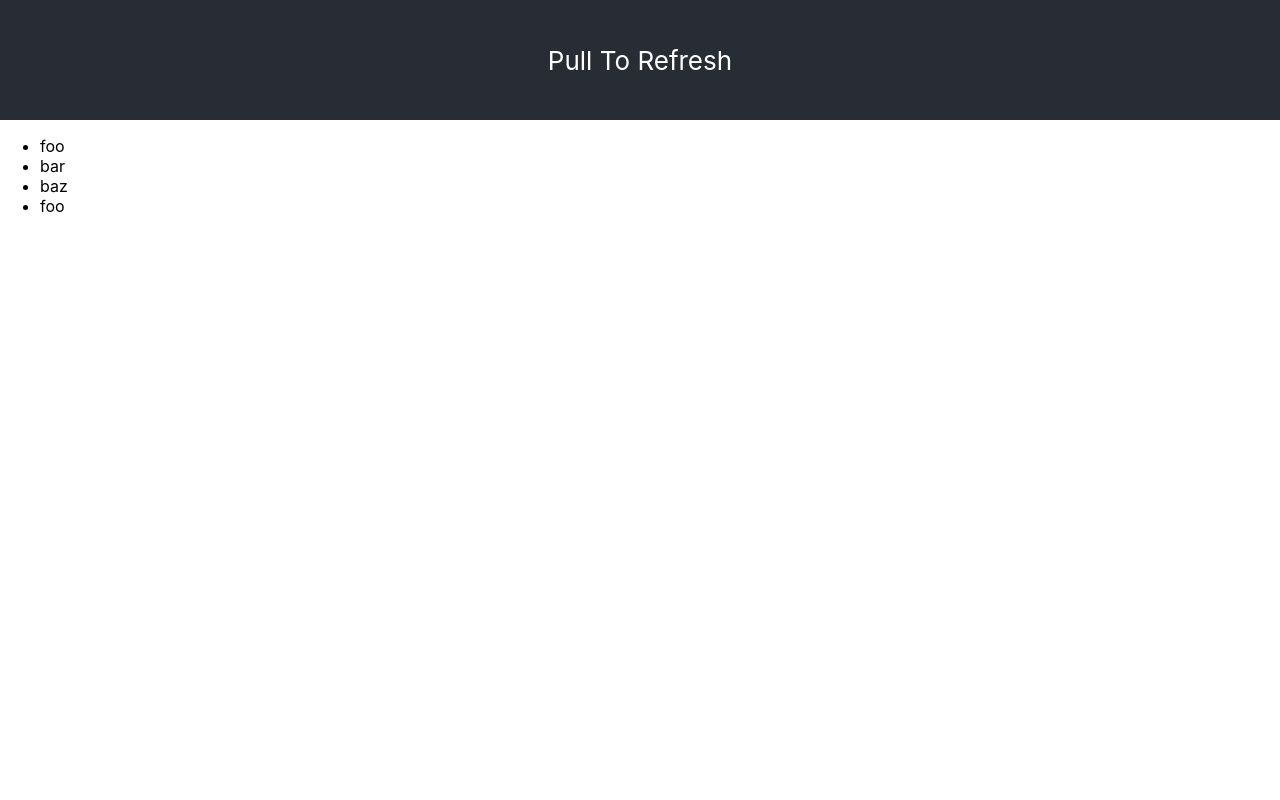
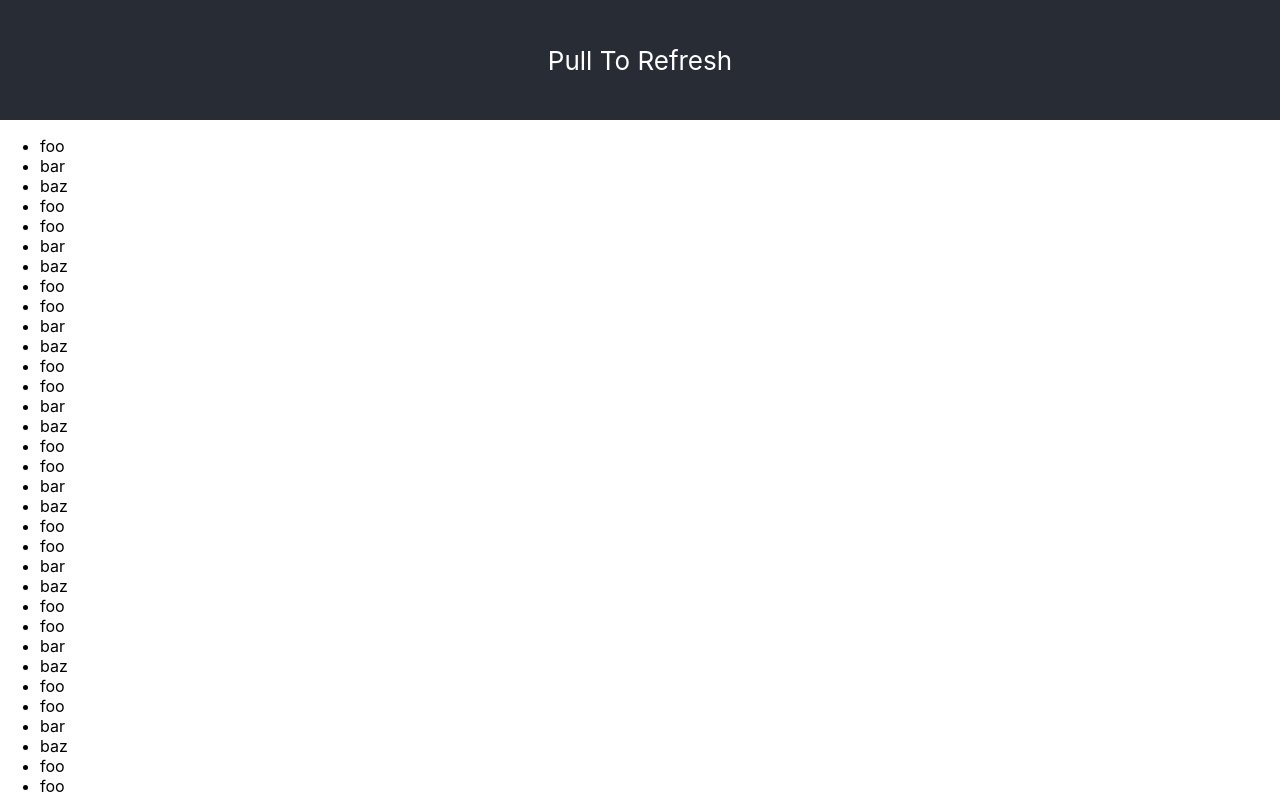
Before and after one commit to mhtengaten/react-simple-pull-to-refresh, a React (Create React App) app in the folder playground/: page / in a window 1280 px wide. Built offline with nearby package versions, Linux system fonts and the light colour scheme.

Commit message:
Fix scrolling down bug

```diff
--- a/playground/src/App.tsx
+++ b/playground/src/App.tsx
@@ -3,7 +3,60 @@ import './App.css';
 import PullToRefresh from './pull-to-refresh';
 
 const App: React.FC = () => {
-  const FAKE_LIST = ['foo', 'bar', 'baz', 'foo'];
+  const FAKE_LIST = [
+    'foo',
+    'bar',
+    'baz',
+    'foo',
+    'foo',
+    'bar',
+    'baz',
+    'foo',
+    'foo',
+    'bar',
+    'baz',
+    'foo',
+    'foo',
+    'bar',
+    'baz',
+    'foo',
+    'foo',
+    'bar',
+    'baz',
+    'foo',
+    'foo',
+    'bar',
+    'baz',
+    'foo',
+    'foo',
+    'bar',
+    'baz',
+    'foo',
+    'foo',
+    'bar',
+    'baz',
+    'foo',
+    'foo',
+    'bar',
+    'baz',
+    'foo',
+    'foo',
+    'bar',
+    'baz',
+    'foo',
+    'foo',
+    'bar',
+    'baz',
+    'foo',
+    'foo',
+    'bar',
+    'baz',
+    'foo',
+    'foo',
+    'bar',
+    'baz',
+    'foo',
+  ];
   const [list, setList] = useState<string[]>(FAKE_LIST);
 
   const getNewData = (): void => {
--- a/playground/src/pull-to-refresh/index.js
+++ b/playground/src/pull-to-refresh/index.js
@@ -162,7 +162,6 @@ var PullToRefresh = function (_a) {
         isDragging = true;
     };
     var onTouchMove = function (e) {
-        e.preventDefault();
         if (!isDragging) {
             return;
         }
```
Also changed, not shown: 7 other files (tests, documents, lock files or other folders).
